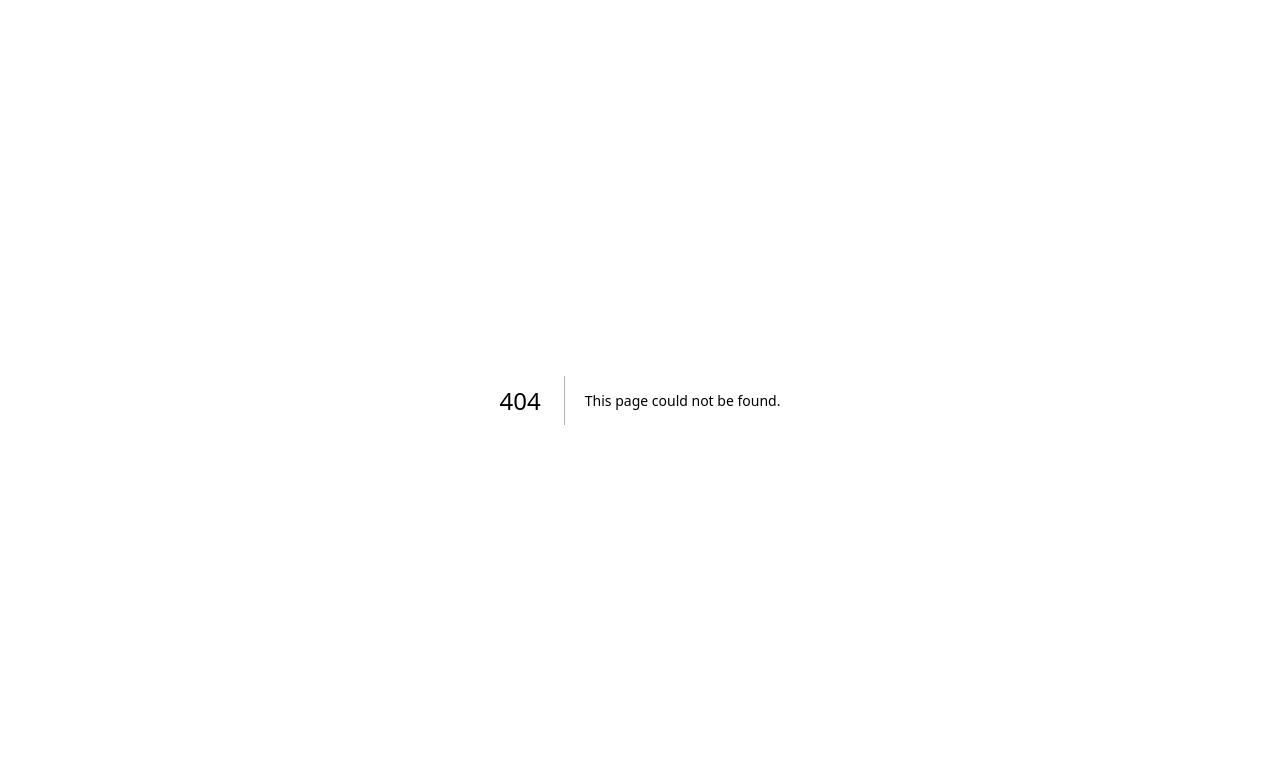
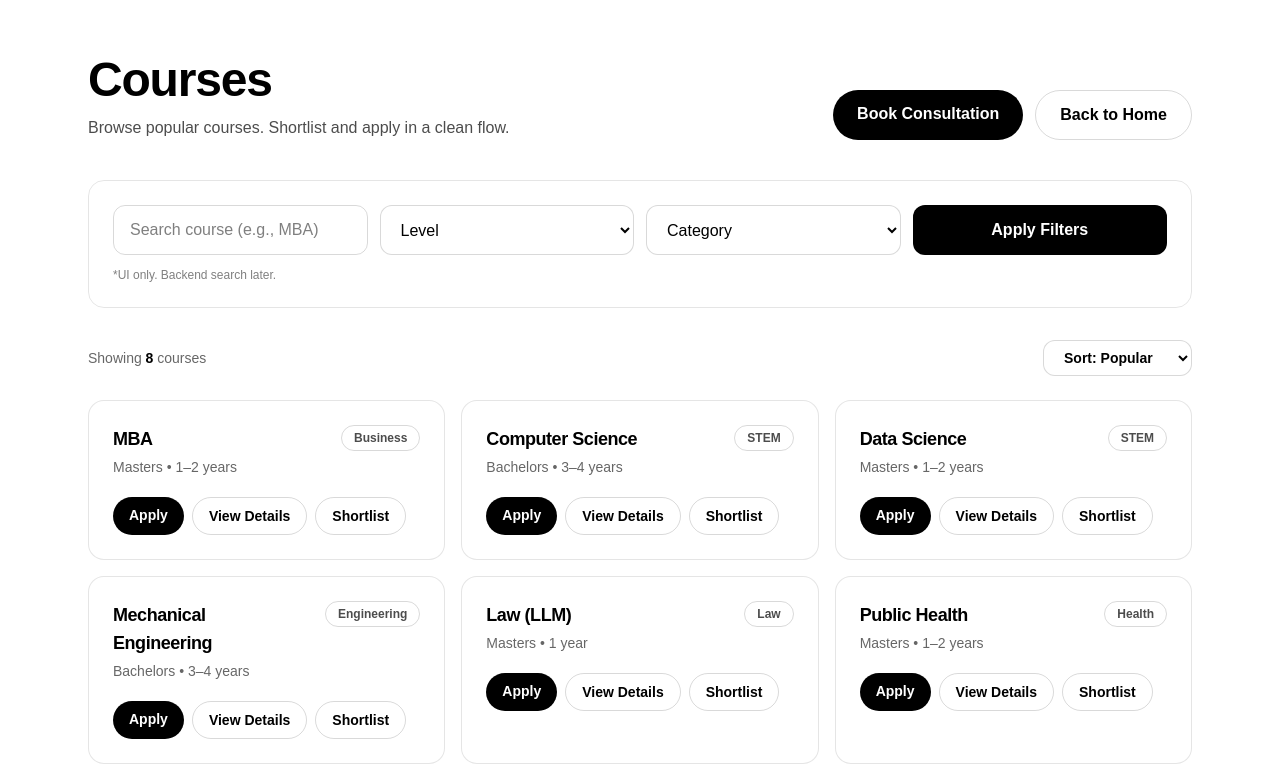
Before and after one commit to Zareedazam/jawily_edu, a Next.js app: page /courses in a window 1280 px wide. Before the commit this address had no page. Shown: the top 779 px of the page. Built offline with nearby package versions, Linux system fonts and the light colour scheme.

Commit message:
Create page.tsx

```diff
--- /dev/null
+++ b/app/courses/page.tsx
@@ -0,0 +1,172 @@
+export default function CoursesPage() {
+  const courses = [
+    { title: "MBA", level: "Masters", duration: "1–2 years", tag: "Business" },
+    { title: "Computer Science", level: "Bachelors", duration: "3–4 years", tag: "STEM" },
+    { title: "Data Science", level: "Masters", duration: "1–2 years", tag: "STEM" },
+    { title: "Mechanical Engineering", level: "Bachelors", duration: "3–4 years", tag: "Engineering" },
+    { title: "Law (LLM)", level: "Masters", duration: "1 year", tag: "Law" },
+    { title: "Public Health", level: "Masters", duration: "1–2 years", tag: "Health" },
+    { title: "Finance", level: "Masters", duration: "1 year", tag: "Business" },
+    { title: "Civil Engineering", level: "Bachelors", duration: "3–4 years", tag: "Engineering" },
+  ];
+
+  return (
+    <div className="min-h-screen bg-white text-black">
+      <div className="mx-auto max-w-6xl px-6 py-14">
+        {/* Header */}
+        <div className="flex flex-col md:flex-row md:items-end md:justify-between gap-6">
+          <div>
+            <h1 className="text-4xl md:text-5xl font-black tracking-tight">
+              Courses
+            </h1>
+            <p className="mt-3 text-black/70 max-w-2xl">
+              Browse popular courses. Shortlist and apply in a clean flow.
+            </p>
+          </div>
+
+          <div className="flex gap-3 flex-wrap">
+            <a
+              href="/apply"
+              className="px-6 py-3 rounded-full bg-black text-white font-semibold hover:opacity-90"
+            >
+              Book Consultation
+            </a>
+            <a
+              href="/"
+              className="px-6 py-3 rounded-full border border-black/15 font-semibold hover:border-black/30"
+            >
+              Back to Home
+            </a>
+          </div>
+        </div>
+
+        {/* Filters */}
+        <div className="mt-10 rounded-2xl border border-black/10 p-5 md:p-6">
+          <div className="grid md:grid-cols-4 gap-3">
+            <input
+              className="w-full rounded-xl border border-black/15 px-4 py-3 outline-none focus:border-black/30"
+              placeholder="Search course (e.g., MBA)"
+            />
+
+            <select className="w-full rounded-xl border border-black/15 px-4 py-3 bg-white outline-none focus:border-black/30">
+              <option>Level</option>
+              <option>Bachelors</option>
+              <option>Masters</option>
+              <option>PhD</option>
+            </select>
+
+            <select className="w-full rounded-xl border border-black/15 px-4 py-3 bg-white outline-none focus:border-black/30">
+              <option>Category</option>
+              <option>Business</option>
+              <option>STEM</option>
+              <option>Engineering</option>
+              <option>Law</option>
+              <option>Health</option>
+            </select>
+
+            <button className="w-full rounded-xl bg-black text-white font-semibold py-3 hover:opacity-90">
+              Apply Filters
+            </button>
+          </div>
+
+          <p className="text-xs text-black/50 mt-3">
+            *UI only. Backend search later.
+          </p>
+        </div>
+
+        {/* Results */}
+        <div className="mt-8 flex items-center justify-between gap-4">
+          <p className="text-sm text-black/60">
+            Showing <span className="font-semibold text-black">{courses.length}</span>{" "}
+            courses
+          </p>
+
+          <select className="rounded-xl border border-black/15 px-4 py-2 bg-white text-sm font-semibold outline-none">
+            <option>Sort: Popular</option>
+            <option>Sort: Duration</option>
+            <option>Sort: Level</option>
+          </select>
+        </div>
+
+        {/* Cards */}
+        <div className="mt-6 grid sm:grid-cols-2 lg:grid-cols-3 gap-4">
+          {courses.map((c) => (
+            <CourseCard
+              key={c.title}
+              title={c.title}
+              level={c.level}
+              duration={c.duration}
+              tag={c.tag}
+            />
+          ))}
+        </div>
+
+        {/* Pagination (UI) */}
+        <div className="mt-10 flex items-center justify-center gap-2">
+          <button className="px-4 py-2 rounded-full border border-black/15 font-semibold hover:border-black/30">
+            Prev
+          </button>
+          <button className="px-4 py-2 rounded-full bg-black text-white font-semibold">
+            1
+          </button>
+          <button className="px-4 py-2 rounded-full border border-black/15 font-semibold hover:border-black/30">
+            2
+          </button>
+          <button className="px-4 py-2 rounded-full border border-black/15 font-semibold hover:border-black/30">
+            3
+          </button>
+          <button className="px-4 py-2 rounded-full border border-black/15 font-semibold hover:border-black/30">
+            Next
+          </button>
+        </div>
+      </div>
+    </div>
+  );
+}
+
+function CourseCard({
+  title,
+  level,
+  duration,
+  tag,
+}: {
+  title: string;
+  level: string;
+  duration: string;
+  tag: string;
+}) {
+  return (
+    <div className="rounded-2xl border border-black/10 bg-white p-6 hover:border-black/25 transition">
+      <div className="flex items-start justify-between gap-4">
+        <div>
+          <h3 className="text-lg font-black tracking-tight">{title}</h3>
+          <p className="text-sm text-black/60 mt-1">
+            {level} • {duration}
+          </p>
+        </div>
+
+        <span className="px-3 py-1 rounded-full text-xs font-semibold border border-black/15 text-black/70">
+          {tag}
+        </span>
+      </div>
+
+      <div className="mt-5 flex gap-2 flex-wrap">
+        <a
+          href="/apply"
+          className="px-4 py-2 rounded-full bg-black text-white text-sm font-semibold hover:opacity-90"
+        >
+          Apply
+        </a>
+        <a
+          href="#"
+          className="px-4 py-2 rounded-full border border-black/15 text-sm font-semibold hover:border-black/30"
+        >
+          View Details
+        </a>
+        <button className="px-4 py-2 rounded-full border border-black/15 text-sm font-semibold hover:border-black/30">
+          Shortlist
+        </button>
+      </div>
+    </div>
+  );
+}
```
